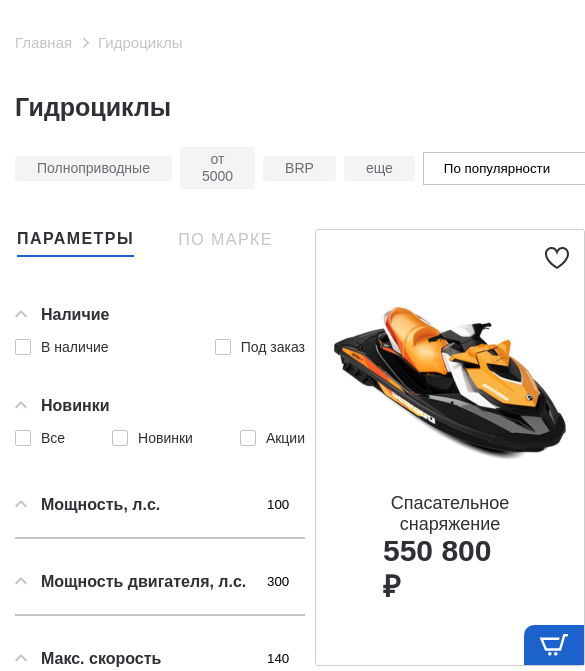
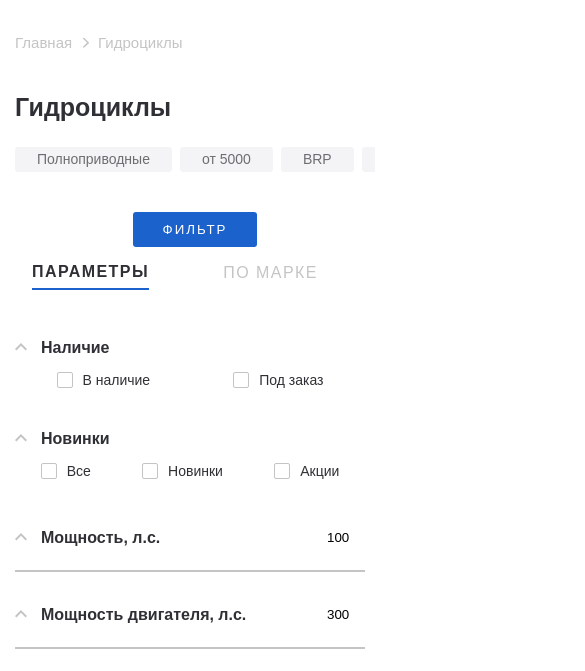
Before and after one commit to TrellixVulnTeam/Online-Shop_UCYR, a website: page catalog.html in a window 390 px wide. Shown: the part 156-827 px from the top of the page, 585 px wide, since content can reach past the window. Drawn offline with nearby package versions, Linux system fonts and the light colour scheme.

Commit message:
Page catalog is adaptive now

```diff
--- a/catalog.html
+++ b/catalog.html
@@ -159,20 +159,23 @@
       <h2 class="title">Гидроциклы</h2>
       <section class="catalog">
         <div class="catalog__buttons">
+          <div class="catalog__btns-wrapper">
             <ul class="catalog__btn-list">
-            <li class="catalog__btn-list"
-              ><button class="catalog__btn-item">Полноприводные</button></li
+              <li class="catalog__btn-item"
+                ><button class="catalog__btn-btn">Полноприводные</button></li
               >
-            <li class="catalog__btn-list"
-              ><button class="catalog__btn-item">от 5000</button></li
+              <li class="catalog__btn-item"
+                ><button class="catalog__btn-btn">от 5000</button></li
               >
-            <li class="catalog__btn-list"
-              ><button class="catalog__btn-item">BRP</button></li
+              <li class="catalog__btn-item"
+                ><button class="catalog__btn-btn">BRP</button></li
               >
-            <li class="catalog__btn-list"
-              ><button class="catalog__btn-item">еще</button></li
+              <li class="catalog__btn-item"
+                ><button class="catalog__btn-btn">еще</button></li
               >
             </ul>
+          </div>
+          <div class="catalog__select-wrapper">
             <select class="catalog__select" name="" id="">
               <option value="">По популярности</option>
               <option value="">По дате добавления</option>
@@ -186,9 +189,13 @@
               ><img src="img/filter-icon-lines.svg" alt=""
             /></button>
           </div>
+        </div>
 
         <div class="catalog__inner">
-          <aside class="catalog__aside">
+          <button class="catalog__mob-filter catalog__mob-filter--active"
+            >Фильтр</button
+          >
+          <aside class="catalog__aside catalog__aside--active">
             <div class="catalog__tabs-wrapper">
               <div class="catalog__tabs">
                 <div class="catalog__tab catalog__tab--active"
@@ -360,7 +367,7 @@
                         <ul class="filter__radio-list">
                           <input
                             id="SALE"
-                            type="radio"
+                            type="checkbox"
                             class="filter__radio-item"
                           />
                           <label for="SALE" class="filter__radio-label"
@@ -368,7 +375,7 @@
                           >
                           <input
                             id="NEW"
-                            type="radio"
+                            type="checkbox"
                             class="filter__radio-item"
                           />
                           <label for="NEW" class="filter__radio-label"
@@ -376,7 +383,7 @@
                           >
                           <input
                             id="HIT"
-                            type="radio"
+                            type="checkbox"
                             class="filter__radio-item"
                           />
                           <label for="HIT" class="filter__radio-label"
@@ -384,8 +391,9 @@
                           >
                           <input
                             id="dealer"
-                            type="radio"
+                            type="checkbox"
                             class="filter__radio-item"
+                            disabled
                           />
                           <label for="dealer" class="filter__radio-label"
                             >ДИЛЕР</label
--- a/sass/catalog.scss
+++ b/sass/catalog.scss
@@ -1,14 +1,57 @@
 .catalog {
+  &__aside {
+    display: none;
+    &--active {
+      display: block;
+    }
+  }
+  &__btns-wrapper {
+    overflow: scroll;
+    margin-right: auto;
+    // min-width: 50rem;
+  }
+
+  &__select-wrapper {
+    display: flex;
+    align-items: center;
+  }
   &__buttons {
     display: flex;
     justify-content: space-between;
     align-items: center;
     margin-bottom: 4rem;
+    flex-wrap: wrap;
   }
   &__btn-list {
+    min-width: 50rem;
     display: flex;
     align-items: center;
-    margin-right: auto;
+  }
+
+  &__btn-item {
+    // max-height: 35px;
+    // min-width: 14.4rem;
+    margin-right: 8px;
+  }
+
+  &__btn-btn {
+    padding: 4px 22px;
+    background-color: $secondary;
+
+    font-family: inherit;
+    font-size: 14px;
+    line-height: 17px;
+
+    color: #2f3035;
+    opacity: 0.7;
+
+    border: none;
+    border-radius: 3px;
+
+    &:focus {
+      background-color: $primary;
+      color: #ffffff;
+    }
   }
   &__grid-btn {
     background-color: transparent;
@@ -41,24 +84,6 @@
     }
   }
 
-  &__btn-item {
-    padding: 4px 22px;
-    margin-right: 8px;
-    background-color: $secondary;
-    font-size: 14px;
-    line-height: 17px;
-
-    color: #2f3035;
-    opacity: 0.7;
-
-    border: none;
-    border-radius: 3px;
-
-    &:focus {
-      background-color: $primary;
-      color: #ffffff;
-    }
-  }
   &__inner {
     @include mb-desktop;
     display: flex;
@@ -116,4 +141,39 @@
       display: block;
     }
   }
+  &__mob-filter {
+    display: none;
+  }
 }
+
+@media (max-width: 820px) {
+  .catalog {
+    &__select-wrapper {
+      display: none;
+    }
+  }
+}
+
+@media (max-width: 610px) {
+  .catalog {
+    &__inner {
+      flex-wrap: wrap;
+    }
+
+    &__mob-filter {
+      display: none;
+      &--active {
+        display: block;
+        background-color: $primary;
+        color: #fff;
+        font-family: inherit;
+        border: none;
+        border-radius: 3px;
+        padding: 10px 30px;
+        text-transform: uppercase;
+        letter-spacing: 2px;
+        margin-bottom: 1.5rem;
+      }
+    }
+  }
+}
--- a/sass/elements.scss
+++ b/sass/elements.scss
@@ -249,8 +249,10 @@
 
 .breadcrumbs {
   // @include mb-desktop;
+  overflow: scroll;
   margin-bottom: 4rem;
   &__list {
+    min-width: 73rem;
     display: flex;
     align-items: center;
   }
--- a/sass/filter.scss
+++ b/sass/filter.scss
@@ -151,19 +151,9 @@
     color: #c4c4c4;
     padding: 6px 15px;
     background-color: $secondary;
-
-    &:checked {
-      background-color: $primary;
-      color: #fff;
-    }
-
-    &:disabled {
-      color: #fff;
-      background-color: #2f3035;
-    }
   }
   &__radio-item {
-    display: none;
+    appearance: none;
   }
 
   &__submit {
@@ -229,6 +219,23 @@
   }
 }
 
+.filter__radio-item:checked + .filter__radio-label {
+  background-color: $primary;
+  color: #fff;
+}
+
+.filter__radio-item:disabled + .filter__radio-label {
+  color: #fff;
+  background-color: #2f3035;
+}
 .filter__checkbox:checked + .filter__label::after {
   display: block;
 }
+
+@media (max-width: 610px) {
+  .filter {
+    &__input-box {
+      justify-content: space-around;
+    }
+  }
+}
```
Also changed, not shown: css/style.css. Lines whose indentation alone changed are shown as unchanged.
